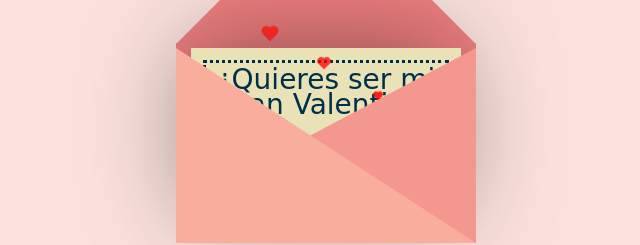
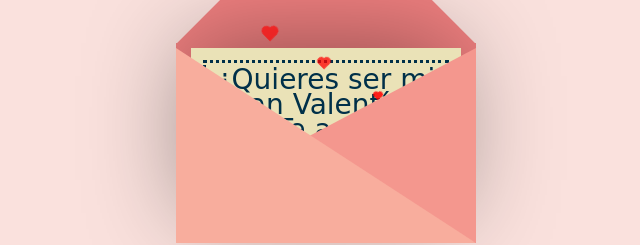
Before and after one commit to jesusjsg/valentine-day, a plain HTML site: page index.html in a window 1280 px wide. Shown: the part 295-540 px from the top of the page, 314-954 px from the left. Drawn offline with Linux system fonts and the light colour scheme.

Commit message:
feat: say the name said

```diff
--- a/index.html
+++ b/index.html
@@ -4,6 +4,7 @@
         <meta charset="UTF-8">
         <meta name="viewport" content="width=device-width, initial-scale=1.0">
         <title>Valentine's day</title>
+        <link rel="icon" type="image/svg+xml" href="favicon.png">
         <link rel="stylesheet" href="css/styles.css">
     </head>
     <body>
@@ -13,7 +14,9 @@
                 <div class="front"></div>
                 <div class="card">
                     <div class="letter-text">
-                        <span>¿Quieres ser mi San Valentin?</span>
+                        <span>¿Quieres ser mi San Valentín?</span>
+                        <br>
+                        <span>Te amo</span>
                     </div>
                     <div class="heart"></div>
                     <div class="hearts">
```
Also changed, not shown: favicon.png (added).
